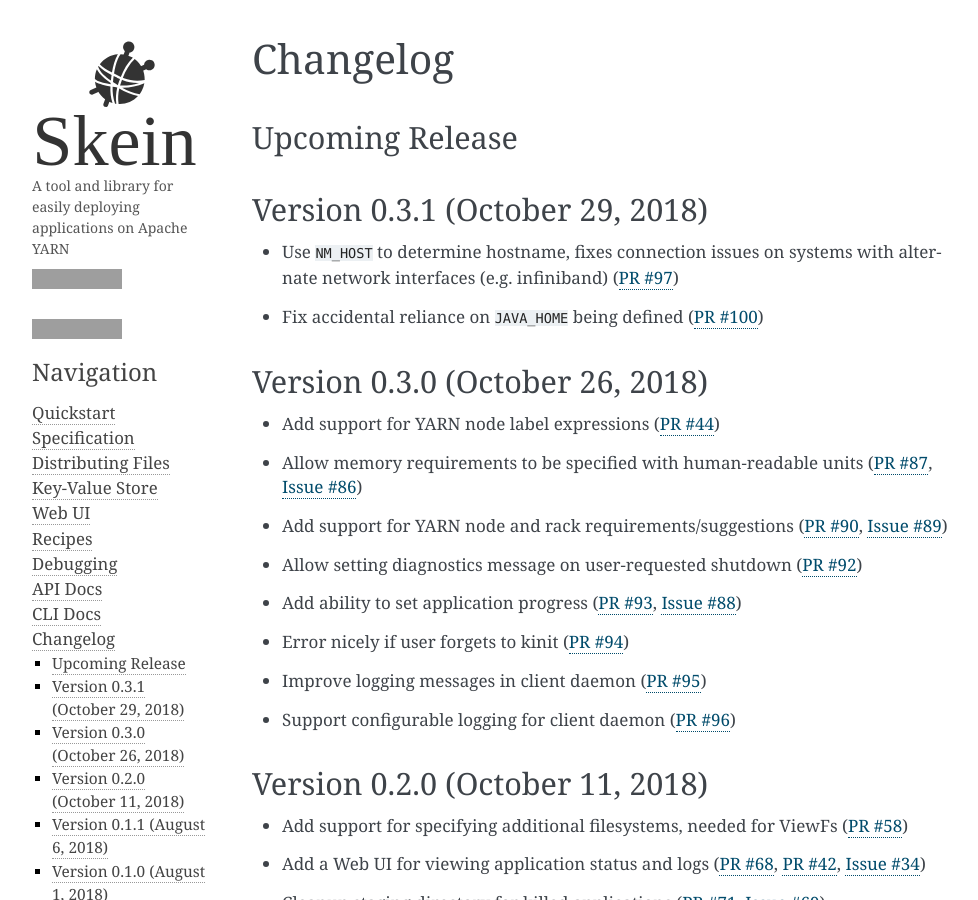
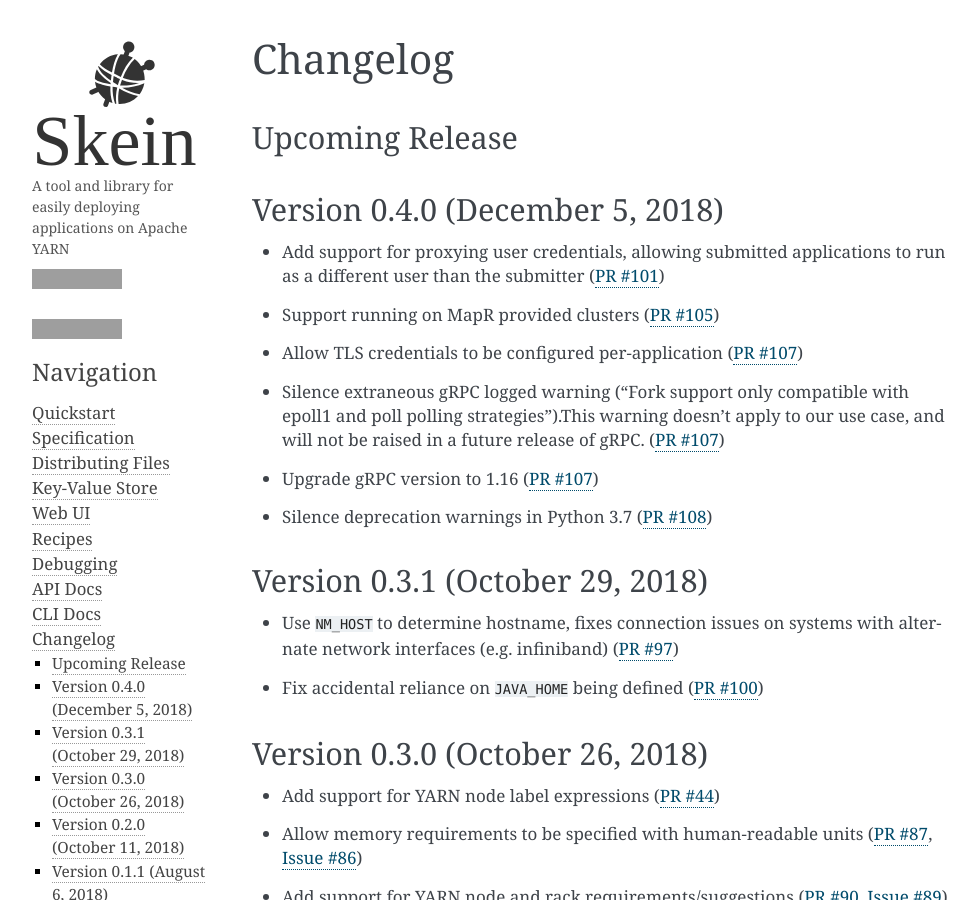
Before and after one commit to jcrist/skein, a Sphinx documentation site: the page built from docs/source/changelog.rst, in a window 1280 px wide and 900 px high, cut to the strip 0-900 px from the top of the window. Shown: the whole strip, without its empty margins (138-1116 px from the left). Built offline with Sphinx 7.4.7, drawn with Linux system fonts in a browser that asks for light colours; the version number could not be read and is left out; grey boxes are pictures that could not be loaded.

Commit message:
Update changelog [skip-tests]

```diff
--- a/docs/source/changelog.rst
+++ b/docs/source/changelog.rst
@@ -3,6 +3,19 @@
 
 Upcoming Release
 ----------------
+
+Version 0.4.0 (December 5, 2018)
+--------------------------------
+
+- Add support for proxying user credentials, allowing submitted applications to
+  run as a different user than the submitter (:pr:`101`)
+- Support running on MapR provided clusters (:pr:`105`)
+- Allow TLS credentials to be configured per-application (:pr:`107`)
+- Silence extraneous gRPC logged warning ("Fork support only compatible with
+  epoll1 and poll polling strategies").This warning doesn't apply to our use
+  case, and will not be raised in a future release of gRPC. (:pr:`107`)
+- Upgrade gRPC version to 1.16 (:pr:`107`)
+- Silence deprecation warnings in Python 3.7 (:pr:`108`)
 
 Version 0.3.1 (October 29, 2018)
 --------------------------------
```
